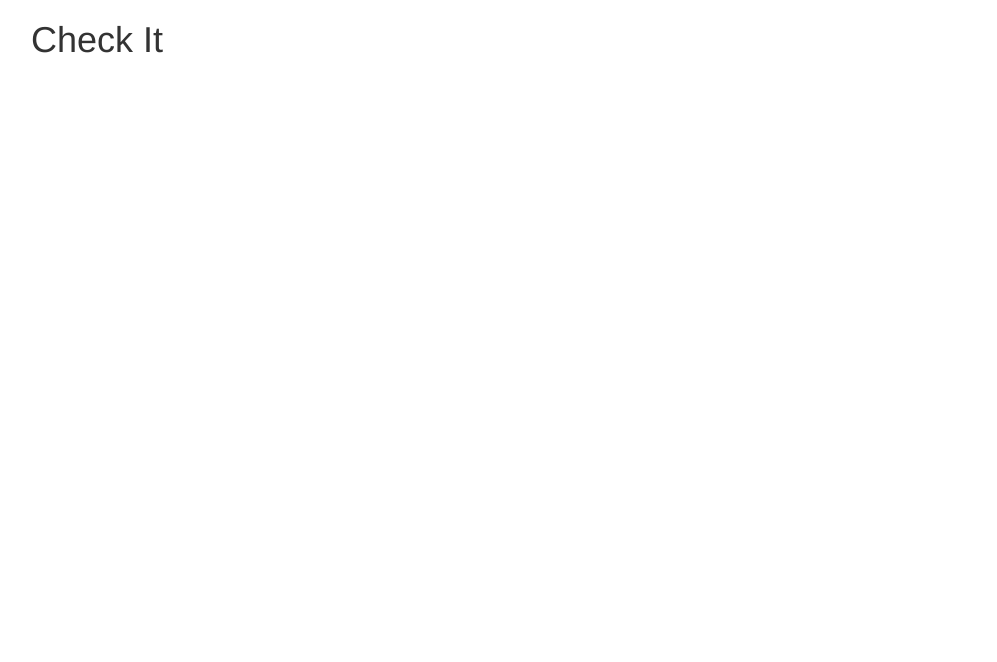
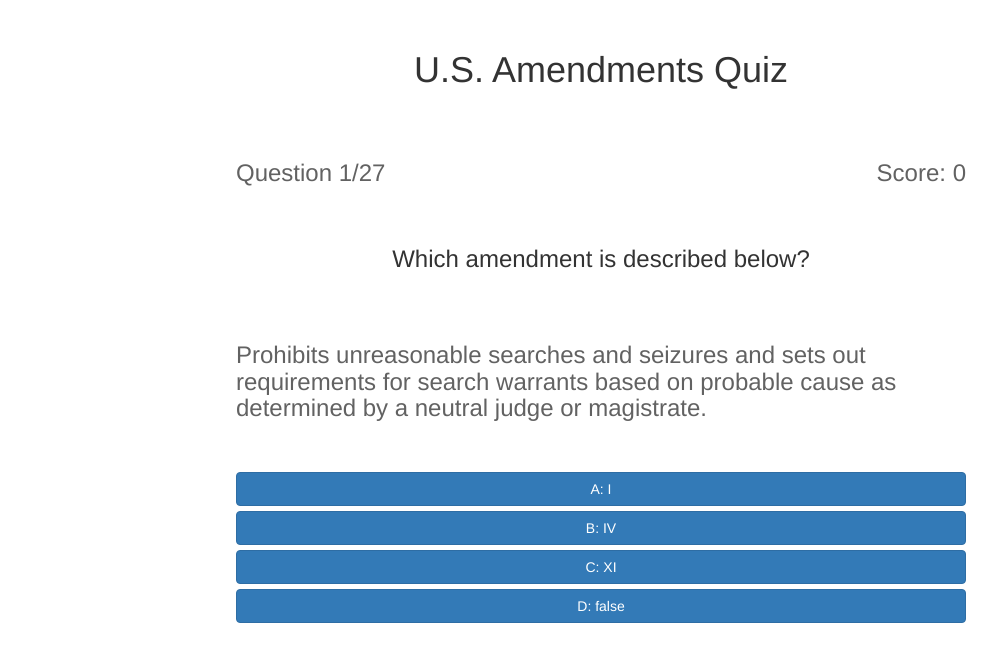
Before and after one commit to mjamore/amendments, a plain HTML site: page index.html in a window 1280 px wide. Shown: the whole page, without its empty margins (39-1036 px from the left). Drawn offline with nearby package versions, Linux system fonts and the light colour scheme.

Commit message:
Fully working game. Like a boss.

```diff
--- a/index.html
+++ b/index.html
@@ -12,11 +12,39 @@
 <body>
 
 	<div class="container">
-		<h1>Check It</h1>
+		<div class="wrapper col-md-8 col-md-offset-2">
+			<h1 class="title">U.S. Amendments Quiz</h1>
+
+			<h3 class="score">Score: <span class="current-score">0</span></h3>
+
+			<h3 class="question-counter">Question <span class="current-question"></span>/<span class="total-amendments"></span></h3>
+
+			<div class="row">
+				<h3 class="question">Which amendment is described below?</h3>
+			</div>
+
+			<div class="row">
+				<h3 class="amendment-description"></h3>
+			</div>
+
+			<div class="row">
+				<div class="answers">
+					<a class="a btn btn-primary btn-block">A: <span></span></a>
+					<a class="b btn btn-primary btn-block">B: <span></span></a>
+					<a class="c btn btn-primary btn-block">C: <span></span></a>
+					<a class="d btn btn-primary btn-block">D: <span></span></a>
+				</div>
+			</div>
+		</div>
+	</div>
+
+	<div class="overlay">
+		<h1 class="message"></h1>
 	</div>
 
 	<script src="//ajax.googleapis.com/ajax/libs/jquery/1.11.1/jquery.min.js"></script>
 
+	<script src="js/model.js"></script>
 	<script src="js/script.js"></script>
 
 </body>
--- /dev/null
+++ b/js/model.js
@@ -0,0 +1,137 @@
+var model = [
+	{
+		"num": 1,
+		"roman_num": "I",
+		"description": "Prohibits the making of any law respecting an establishment of religion, impeding the free exercise of religion, abridging the freedom of speech, infringing on the freedom of the press, interfering with the right to peaceably assemble or prohibiting the petitioning for a governmental redress of grievances."
+	},
+	{
+		"num": 2,
+		"roman_num": "II",
+		"description": "Protects the right to keep and bear arms."
+	},
+	{
+		"num": 3,
+		"roman_num": "III",
+		"description": "Places restrictions on the quartering of soldiers in private homes without the owner's consent, prohibiting it during peacetime."
+	},
+	{
+		"num": 4,
+		"roman_num": "IV",
+		"description": "Prohibits unreasonable searches and seizures and sets out requirements for search warrants based on probable cause as determined by a neutral judge or magistrate."
+	},
+	{
+		"num": 5,
+		"roman_num": "V",
+		"description": "Sets out rules for indictment by grand jury and eminent domain, protects the right to due process, and prohibits self-incrimination and double jeopardy."
+	},
+	{
+		"num": 6,
+		"roman_num": "VI",
+		"description": "Protects the right to a fair and speedy public trial by jury, including the rights to be notified of the accusations, to confront the accuser, to obtain witnesses and to retain counsel."
+	},
+	{
+		"num": 7,
+		"roman_num": "VII",
+		"description": "Provides for the right to trial by jury in certain civil cases, according to common law."
+	},
+	{
+		"num": 8,
+		"roman_num": "VIII",
+		"description": "Prohibits excessive fines and excessive bail, as well as cruel and unusual punishment."
+	},
+	{
+		"num": 9,
+		"roman_num": "IX",
+		"description": "Protects rights not enumerated in the Constitution."
+	},
+	{
+		"num": 10,
+		"roman_num": "X",
+		"description": "Reinforces the principle of federalism by stating that the federal government possesses only those powers delegated to it by the states or the people through the Constitution."
+	},
+	{
+		"num": 11,
+		"roman_num": "XI",
+		"description": "Makes states immune from suits from out-of-state citizens and foreigners not living within the state borders; lays the foundation for sovereign immunity."
+	},
+	{
+		"num": 12,
+		"roman_num": "XII",
+		"description": "Revises presidential election procedures."
+	},
+	{
+		"num": 13,
+		"roman_num": "XIII",
+		"description": "Abolishes slavery, and involuntary servitude, except as punishment for a crime."
+	},
+	{
+		"num": 14,
+		"roman_num": "XIV",
+		"description": "Defines citizenship, contains the Privileges or Immunities Clause, the Due Process Clause, the Equal Protection Clause, and deals with post-Civil War issues."
+	},
+	{
+		"num": 15,
+		"roman_num": "XV",
+		"description": "Prohibits the denial of the right to vote based on race, color, or previous condition of servitude."
+	},
+	{
+		"num": 16,
+		"roman_num": "XVI",
+		"description": "Permits Congress to levy an income tax without apportioning it among the states or basing it on the United States Census."
+	},
+	{
+		"num": 17,
+		"roman_num": "XVII",
+		"description": "Establishes the direct election of United States Senators by popular vote."
+	},
+	{
+		"num": 18,
+		"roman_num": "XVIII",
+		"description": "Prohibited the manufacturing or sale of alcohol within the United States."
+	},
+	{
+		"num": 19,
+		"roman_num": "XIX",
+		"description": "Prohibits the denial of the right to vote based on sex."
+	},
+	{
+		"num": 20,
+		"roman_num": "XX",
+		"description": "Changes the date on which the terms of the President and Vice President (January 20) and Senators and Representatives (January 3) end and begin."
+	},
+	{
+		"num": 21,
+		"roman_num": "XXI",
+		"description": "Repeals the 18th Amendment and prohibits the transportation or importation into the United States of alcohol for delivery or use in violation of applicable laws."
+	},
+	{
+		"num": 22,
+		"roman_num": "XXII",
+		"description": "Limits the number of times that a person can be elected president: a person cannot be elected president more than twice, and a person who has served more than two years of a term to which someone else was elected cannot be elected more than once."
+	},
+	{
+		"num": 23,
+		"roman_num": "XXIII",
+		"description": "Grants the District of Columbia electors (the number of electors being equal to the least populous state) in the Electoral College."
+	},
+	{
+		"num": 24,
+		"roman_num": "XXIV",
+		"description": "Prohibits the revocation of voting rights due to the non-payment of a poll tax."
+	},
+	{
+		"num": 25,
+		"roman_num": "XXV",
+		"description": "Addresses succession to the Presidency and establishes procedures both for filling a vacancy in the office of the Vice President, as well as responding to Presidential disabilities."
+	},
+	{
+		"num": 26,
+		"roman_num": "XXVI",
+		"description": "Prohibits the denial of the right of US citizens, eighteen years of age or older, to vote on account of age."
+	},
+	{
+		"num": 27,
+		"roman_num": "XXVII",
+		"description": "Delays laws affecting Congressional salary from taking effect until after the next election of representatives."
+	},
+];
--- a/js/script.js
+++ b/js/script.js
@@ -1,143 +1,196 @@
 (function() {
 	$(function() {
-		console.log('working');
 
-		var model = [
+		var $answers = $('.answers');
+		var INITIAL_MODEL_LENGTH = model.length;
+		var totalCount = 0;
+		var currentScore = 0;
+
+		$('.total-amendments').text(INITIAL_MODEL_LENGTH);
+
+		/*
+		This will choose a random amendment from the model array. Call once per question
+		Returns an amendment object that consists of 'num', 'roman_num', and 'description'.
+		*/
+		var getRandomAmendment = function() {
+			var randomNum = Math.floor(Math.random()*model.length);
+			var randomAmendment = model[randomNum];
+			model.splice(randomNum, 1);
+			return randomAmendment;
+		}
+		// var amendmentObj = getRandomAmendment();
+		// console.log(amendmentObj);
+
+		/*
+		This will generate random numbers between 1 and 27. This function takes an integer, which is the number of random numbers you'd like returned.
+		Returns an array with the number of random numbers requested.
+		*/
+		var getRandomAmendmentNumbers = function(howManyRandoms) {
+			var randomNumbers = [];
+
+			var romanize = function(num) {
+			    if (!+num)
+			        return false;
+			    var digits = String(+num).split(""),
+			        key = ["","C","CC","CCC","CD","D","DC","DCC","DCCC","CM",
+			               "","X","XX","XXX","XL","L","LX","LXX","LXXX","XC",
+			               "","I","II","III","IV","V","VI","VII","VIII","IX"],
+			        roman = "",
+			        i = 3;
+			    while (i--)
+			        roman = (key[+digits.pop() + (i * 10)] || "") + roman;
+			    return Array(+digits.join("") + 1).join("M") + roman;
+			}
+
+			for(var i = 0; i < howManyRandoms; i++)
 			{
-				"num": 1,
-				"roman_num": "I",
-				"description": "Prohibits the making of any law respecting an establishment of religion, impeding the free exercise of religion, abridging the freedom of speech, infringing on the freedom of the press, interfering with the right to peaceably assemble or prohibiting the petitioning for a governmental redress of grievances."
-			},
+				var number = Math.floor(Math.random()*model.length);
+				randomNumbers.push(romanize(number));
+			}
+
+			return randomNumbers;
+		}
+		// var letter = getRandomAmendmentNumbers(3);
+		// console.log(letter);
+
+		/*
+		This will generate the correct answer. Call once per question
+		Returns either 'A', 'B', 'C', or 'D'
+		*/
+		var getRandomCorrectLetter = function() {
+			var randomNum = Math.floor(Math.random()*4);
+			var letter = "";
+			if(randomNum === 0) { letter = "A"; }
+			else if (randomNum === 1) { letter = "B"; }
+			else if (randomNum === 2) { letter = "C"; }
+			else if (randomNum === 3) { letter = "D"; }
+			return letter;
+		}
+
+
+
+		/*
+		This will generate the correct answer. Call once per question
+		Returns either 'A', 'B', 'C', or 'D'
+		*/
+		var generateQuestion = function() {
+			// init function for generating questions
+			// call other functions to generate questions parameters
+
+			var setCorrectValue = function() {
+				if(correctLetter === "A") { questionModel.A = amendmentObj.roman_num; }
+				else if (correctLetter === "B") { questionModel.B = amendmentObj.roman_num; }
+				else if (correctLetter === "C") { questionModel.C = amendmentObj.roman_num; }
+				else if (correctLetter === "D") { questionModel.D = amendmentObj.roman_num; }
+			}
+
+			var questionModel = {
+				"amendment_description" : "",
+				"correct_letter": "",
+				"A": "",
+				"B": "",
+				"C": "",
+				"D": ""
+			}
+
+			// Call once
+			var amendmentObj = getRandomAmendment();
+			questionModel.amendment_description = amendmentObj.description;
+
+			// Call once
+			var correctLetter = getRandomCorrectLetter();
+			questionModel.correct_letter = correctLetter;
+
+			setCorrectValue();
+
+			var incorrectAnswers = getRandomAmendmentNumbers(3);
+
+
+			/*
+			This will set the other 3 answers to random values
+			*/
+			var setOtherLetters = function(incorrectAnswers) {
+				if( questionModel.A === "" )
+				{
+					questionModel.A = incorrectAnswers[incorrectAnswers.length - 1];
+					incorrectAnswers.pop();
+				}
+				if( questionModel.B === "" )
+				{
+					questionModel.B = incorrectAnswers[incorrectAnswers.length - 1];
+					incorrectAnswers.pop();
+				}
+				if( questionModel.C === "" )
+				{
+					questionModel.C = incorrectAnswers[incorrectAnswers.length - 1];
+					incorrectAnswers.pop();
+				}
+				if( questionModel.D === "" )
+				{
+					questionModel.D = incorrectAnswers[incorrectAnswers.length - 1];
+					incorrectAnswers.pop();
+				}
+			}
+			setOtherLetters(incorrectAnswers);
+
+			console.log(questionModel);
+			return questionModel;
+		}
+		questionModel = generateQuestion();
+
+		var renderQuestion = function(questionModel) {
+			var $amendmentDescription = $('.amendment-description'),
+				$a = $answers.find('.a span'),
+				$b = $answers.find('.b span'),
+				$c = $answers.find('.c span'),
+				$d = $answers.find('.d span');
+
+			$amendmentDescription.text(questionModel.amendment_description);
+			$a.text(questionModel.A);
+			$b.text(questionModel.B);
+			$c.text(questionModel.C);
+			$d.text(questionModel.D);
+
+			totalCount++;
+			$('.total-count').text(totalCount);
+			$('.current-question').text(totalCount);
+		}
+		renderQuestion(questionModel);
+
+
+
+
+		// Handle user answer selection logic
+		/*
+		* This function is called when a user selects an answer for each question
+		*/
+		var checkAnswer = function(value) {
+			if( value === questionModel.correct_letter )
 			{
-				"num": 2,
-				"roman_num": "II",
-				"description": "Protects the right to keep and bear arms."
-			},
-			{
-				"num": 3,
-				"roman_num": "III",
-				"description": "Places restrictions on the quartering of soldiers in private homes without the owner's consent, prohibiting it during peacetime."
-			},
-			{
-				"num": 4,
-				"roman_num": "IV",
-				"description": "Prohibits unreasonable searches and seizures and sets out requirements for search warrants based on probable cause as determined by a neutral judge or magistrate."
-			},
-			{
-				"num": 5,
-				"roman_num": "V",
-				"description": "Sets out rules for indictment by grand jury and eminent domain, protects the right to due process, and prohibits self-incrimination and double jeopardy."
-			},
-			{
-				"num": 6,
-				"roman_num": "VI",
-				"description": "Protects the right to a fair and speedy public trial by jury, including the rights to be notified of the accusations, to confront the accuser, to obtain witnesses and to retain counsel."
-			},
-			{
-				"num": 7,
-				"roman_num": "VII",
-				"description": "Provides for the right to trial by jury in certain civil cases, according to common law."
-			},
-			{
-				"num": 8,
-				"roman_num": "VIII",
-				"description": "Prohibits excessive fines and excessive bail, as well as cruel and unusual punishment."
-			},
-			{
-				"num": 9,
-				"roman_num": "IX",
-				"description": "Protects rights not enumerated in the Constitution."
-			},
-			{
-				"num": 10,
-				"roman_num": "X",
-				"description": "Reinforces the principle of federalism by stating that the federal government possesses only those powers delegated to it by the states or the people through the Constitution."
-			},
-			{
-				"num": 11,
-				"roman_num": "XI",
-				"description": "Makes states immune from suits from out-of-state citizens and foreigners not living within the state borders; lays the foundation for sovereign immunity."
-			},
-			{
-				"num": 12,
-				"roman_num": "XII",
-				"description": "Revises presidential election procedures."
-			},
-			{
-				"num": 13,
-				"roman_num": "XIII",
-				"description": "Abolishes slavery, and involuntary servitude, except as punishment for a crime."
-			},
-			{
-				"num": 14,
-				"roman_num": "XIV",
-				"description": "Defines citizenship, contains the Privileges or Immunities Clause, the Due Process Clause, the Equal Protection Clause, and deals with post-Civil War issues."
-			},
-			{
-				"num": 15,
-				"roman_num": "XV",
-				"description": "Prohibits the denial of the right to vote based on race, color, or previous condition of servitude."
-			},
-			{
-				"num": 16,
-				"roman_num": "XVI",
-				"description": "Permits Congress to levy an income tax without apportioning it among the states or basing it on the United States Census."
-			},
-			{
-				"num": 17,
-				"roman_num": "XVII",
-				"description": "Establishes the direct election of United States Senators by popular vote."
-			},
-			{
-				"num": 18,
-				"roman_num": "XVIII",
-				"description": "Prohibited the manufacturing or sale of alcohol within the United States."
-			},
-			{
-				"num": 19,
-				"roman_num": "XIX",
-				"description": "Prohibits the denial of the right to vote based on sex."
-			},
-			{
-				"num": 20,
-				"roman_num": "XX",
-				"description": "Changes the date on which the terms of the President and Vice President (January 20) and Senators and Representatives (January 3) end and begin."
-			},
-			{
-				"num": 21,
-				"roman_num": "XXI",
-				"description": "Repeals the 18th Amendment and prohibits the transportation or importation into the United States of alcohol for delivery or use in violation of applicable laws."
-			},
-			{
-				"num": 22,
-				"roman_num": "XXII",
-				"description": "Limits the number of times that a person can be elected president: a person cannot be elected president more than twice, and a person who has served more than two years of a term to which someone else was elected cannot be elected more than once."
-			},
-			{
-				"num": 23,
-				"roman_num": "XXIII",
-				"description": "Grants the District of Columbia electors (the number of electors being equal to the least populous state) in the Electoral College."
-			},
-			{
-				"num": 24,
-				"roman_num": "XXIV",
-				"description": "Prohibits the revocation of voting rights due to the non-payment of a poll tax."
-			},
-			{
-				"num": 25,
-				"roman_num": "XXV",
-				"description": "Addresses succession to the Presidency and establishes procedures both for filling a vacancy in the office of the Vice President, as well as responding to Presidential disabilities."
-			},
-			{
-				"num": 26,
-				"roman_num": "XXVI",
-				"description": "Prohibits the denial of the right of US citizens, eighteen years of age or older, to vote on account of age."
-			},
-			{
-				"num": 27,
-				"roman_num": "XXVII",
-				"description": "Delays laws affecting Congressional salary from taking effect until after the next election of representatives."
-			},
-		];
+				$('.message').removeClass('incorrect').addClass('correct').text('Correct!');
+				currentScore++;
+			}
+			else {
+				$('.message').removeClass('correct').addClass('incorrect').text('Incorrect!');
+			}
+
+			$('.overlay').fadeIn();
+			setTimeout(function() {
+				$('.overlay').fadeOut();
+				setTimeout(function() {
+					questionModel = generateQuestion();
+					renderQuestion(questionModel);
+					$('.current-score').text(currentScore);
+				}, 500);
+			}, 2000);
+		}
+
+		$answers.on('click', 'a', function() {
+			var value = $(this).text().charAt(0);
+			checkAnswer(value);
+		});
+
+
+
 	});
 })();
--- a/stylesheets/style.css
+++ b/stylesheets/style.css
@@ -0,0 +1,73 @@
+/*
+* Bootstrap overrides
+*/
+
+.row {
+	margin-left: 0;
+	margin-right: 0;
+}
+
+
+
+
+.title {
+	text-align: center;
+	margin: 50px 0;
+}
+
+.question-counter {
+	display: inline-block;
+}
+
+.score {
+	float: right;
+}
+
+.question {
+	text-align: center;
+	margin: 50px;
+}
+
+.amendment-description,
+.score,
+.question-counter {
+	color: #626262;
+}
+
+.amendment-description {
+	margin-bottom: 50px;
+}
+
+.overlay {
+	width: 100%;
+	height: 100%;
+	background-color: rgba(0,0,0,0.8);
+	position: absolute;
+	top: 0;
+	display: none;
+}
+
+.message {
+	padding: 50px;
+	text-align: center;
+	border-radius: 20px;
+	background-color: #000;
+	margin: auto;
+	position: absolute;
+	top: 0;
+	right: 0;
+	bottom: 0;
+	left: 0;
+	width: 50%;
+	max-width: 300px;
+	height: 50%;
+	max-height: 150px;
+}
+
+.correct {
+	color: green;
+}
+
+.incorrect {
+	color: red;
+}
```
Also changed, not shown: 1 other file.
